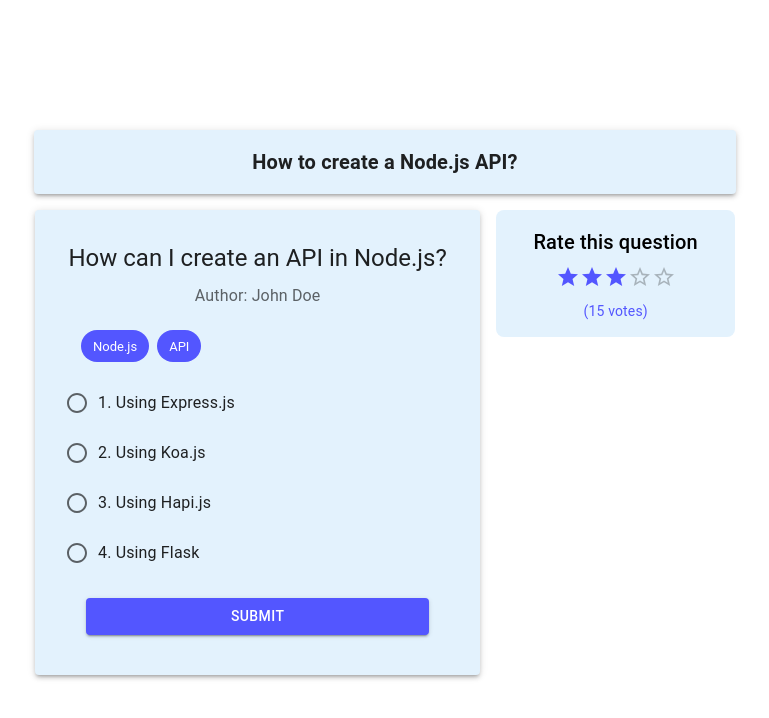
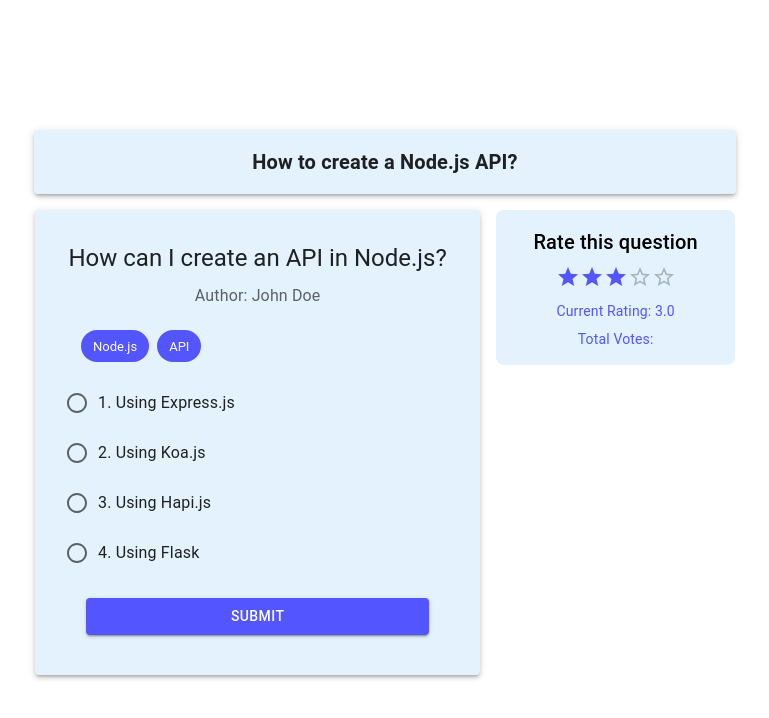
Before and after one commit to SAD-Enjoyers/SAD_Frontend, a React (Vite) app: page /QuestionPage in a window 1280 px wide. Shown: the top 718 px of the page, without its empty margins (255-1024 px from the left). Built offline with nearby package versions, Linux system fonts and the light colour scheme.

Commit message:
feat(UI): display correct answer with styled text

```diff
--- a/src/features/Exams/QuestionPage/QuestionPage.jsx
+++ b/src/features/Exams/QuestionPage/QuestionPage.jsx
@@ -261,8 +261,15 @@ function QuestionPage() {
                   variant="body2"
                   sx={{ marginTop: 1, color: "#5356FF" }}
                 >
-                  ({question.ratingCount} votes)
+                  Current Rating: {question.rating.toFixed(1)}
                 </Typography>
+                <Typography
+                variant="body2"
+                sx={{ marginTop: 1, color: "#5356FF" }}
+              >
+                Total Votes: {question.totalVotes}
+              </Typography>
+
               </Box>
 
           </Box>
@@ -315,15 +322,18 @@ function QuestionPage() {
               fontWeight: "normal",
             }}
           >
-            {successMessage.includes("Correct") ? (
-              successMessage
-            ) : (
-              <span>
-                <strong style={{ color: "green", fontWeight: "bold" }}>
-                  The correct answer is: {correctAnswer}
-                </strong>
-              </span>
-            )}
+          <span style={{ color: "#000", fontWeight: "bold" }}>
+              The correct answer is:{" "}
+            </span>
+            <span
+              style={{
+                color: "#4CAF50", // Softer green
+                fontWeight: "bold",
+              }}
+            >
+              {correctAnswer}
+            </span>
+
           </Typography>
         </DialogContent>
         <DialogActions
```
